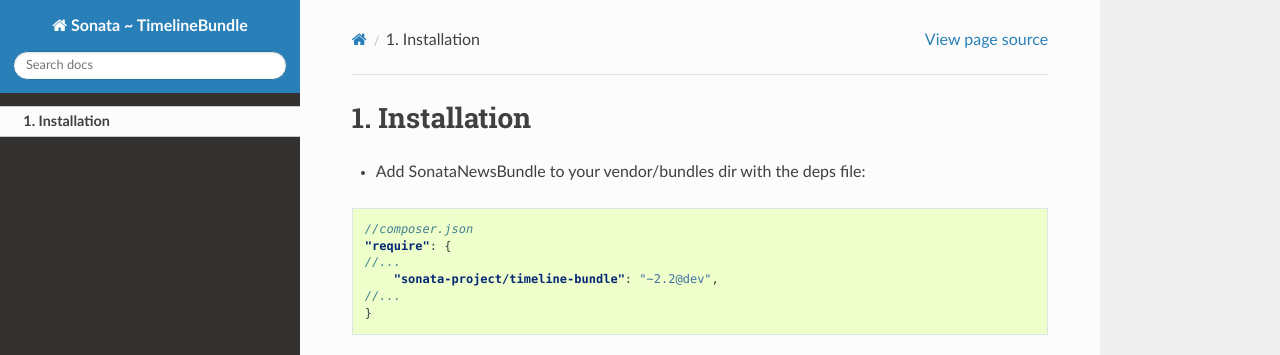
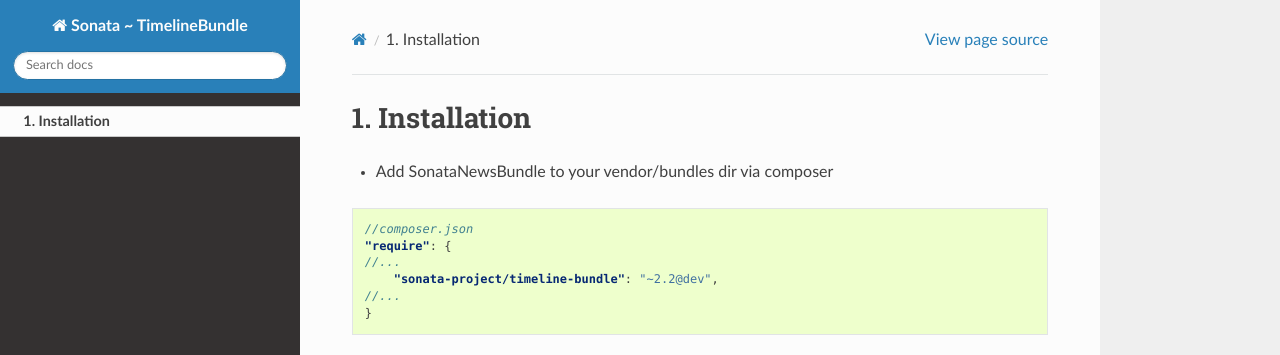
Before and after one commit to sonata-project/SonataTimelineBundle, a Sphinx documentation site: the page built from Resources/doc/reference/installation.rst, in a window 1280 px wide and 1400 px high. Shown: the top 355 px of the window. Built offline with Sphinx 7.4.7 and the Read the Docs theme 2.0.0, drawn with Linux system fonts in a browser that asks for light colours; some of the changed text lies outside the part shown.

Commit message:
Minor update to installation.rst
- Updated reference to composer instead of deps file, in line 4.
- Fixed typo in line 60.

```diff
--- a/Resources/doc/reference/installation.rst
+++ b/Resources/doc/reference/installation.rst
@@ -1,7 +1,7 @@
 Installation
 ============
 
-* Add SonataNewsBundle to your vendor/bundles dir with the deps file:
+* Add SonataNewsBundle to your vendor/bundles dir via composer
 
 .. code-block:: json
 
```
Also changed, not shown: other parts of Resources/doc/reference/installation.rst (+1 -1 lines).
